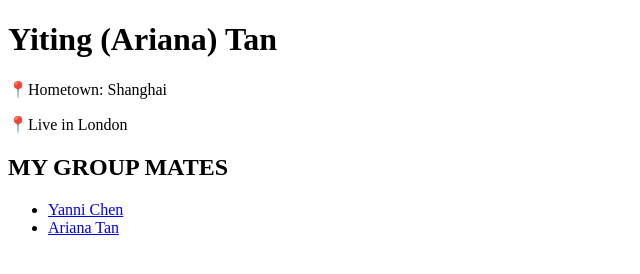
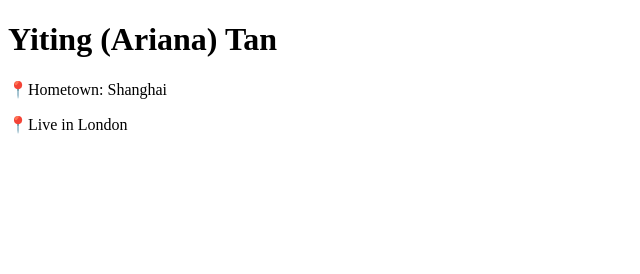
Before and after one commit to ATererer/INST0018_23-24_uczcyta, a plain HTML site: page index.html in a window 1280 px wide. Shown: the whole page, without its empty margins (0-640 px from the left). Drawn offline with Linux system fonts and the light colour scheme.

Commit message:
Update index.html

```diff
--- a/index.html
+++ b/index.html
@@ -7,12 +7,5 @@
  <h1>Yiting (Ariana) Tan</h1>
  <p>📍Hometown: Shanghai</p>
  <p>📍Live in London</p>
-
-         <h2>MY GROUP MATES</h2>
-        <ul class="articles">
-            <li><a href=" ">Yanni Chen</a ></li>
-            <li><a href="https://ATererer.github.io/INST0018_23-24_uczcyta/">Ariana Tan</a ></li>
-            <!-- anyway add something -->
-        </ul>
 </body>
 </html>
```
